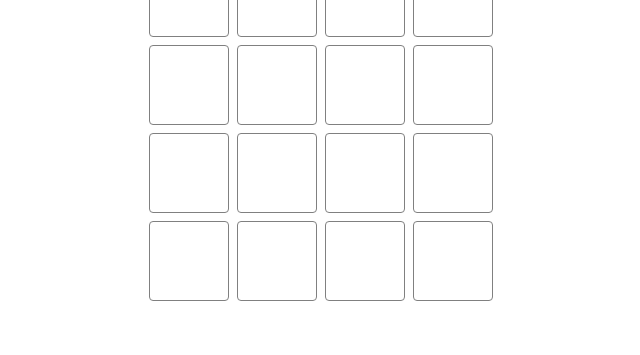
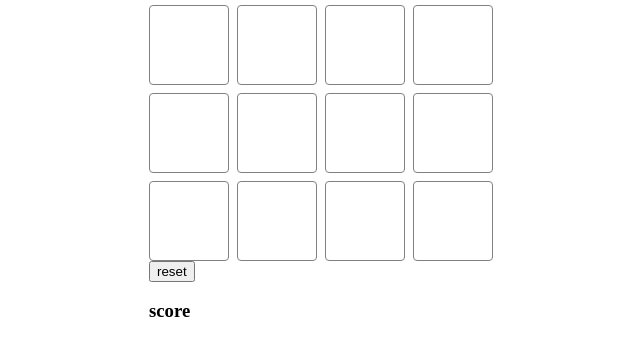
Before and after one commit to eag58914/2048, a plain HTML site: page index.html in a window 1280 px wide. Shown: the part 311-666 px from the top of the page, without its empty margins (319-959 px from the left). Drawn offline with Linux system fonts and the light colour scheme.

Commit message:
added reset button for board, css needs to be changed

```diff
--- a/index.html
+++ b/index.html
@@ -6,6 +6,7 @@
     <meta http-equiv="X-UA-Compatible" content="ie=edge">
     <script src="js/main.js"></script>
 <link rel="stylesheet" href="css/main.css">
+<link href="https://fonts.googleapis.com/css?family=Montserrat&display=swap" rel="stylesheet">
     <title>2048</title>
 </head>
 <body>
@@ -29,7 +30,8 @@
             <div id ='cell'></div>
             <div id ='cell'></div>
         </section>
-
+        <button>reset</button>
+        <h3>score</h3>
     </main>
 </body>
 </html>
```
